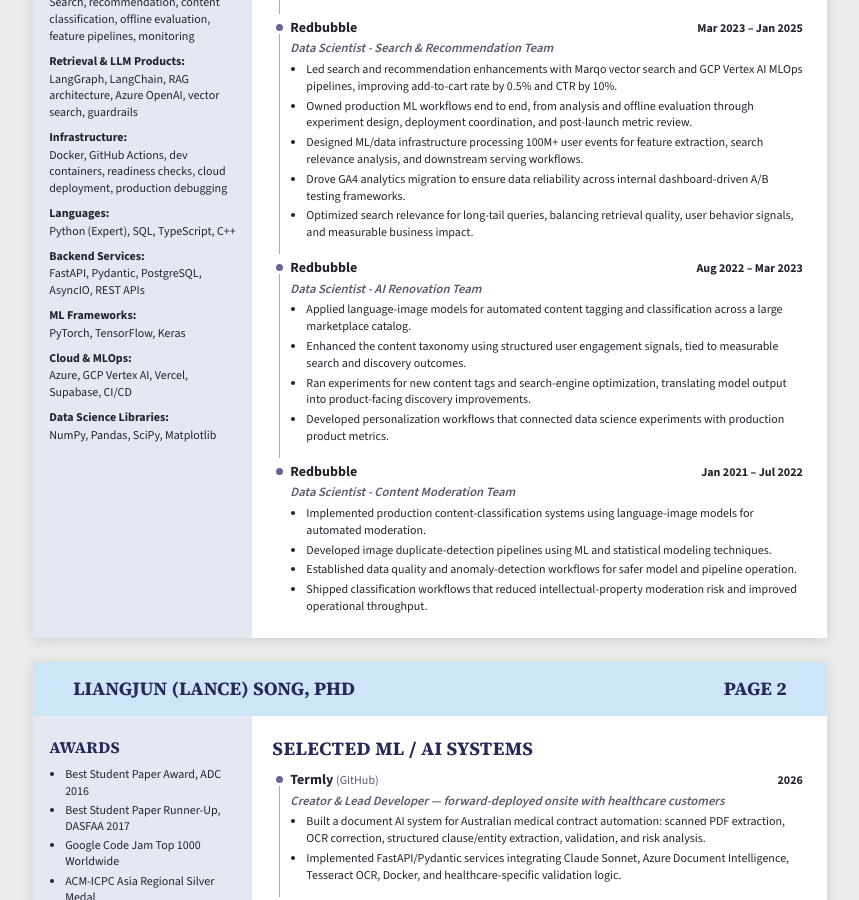
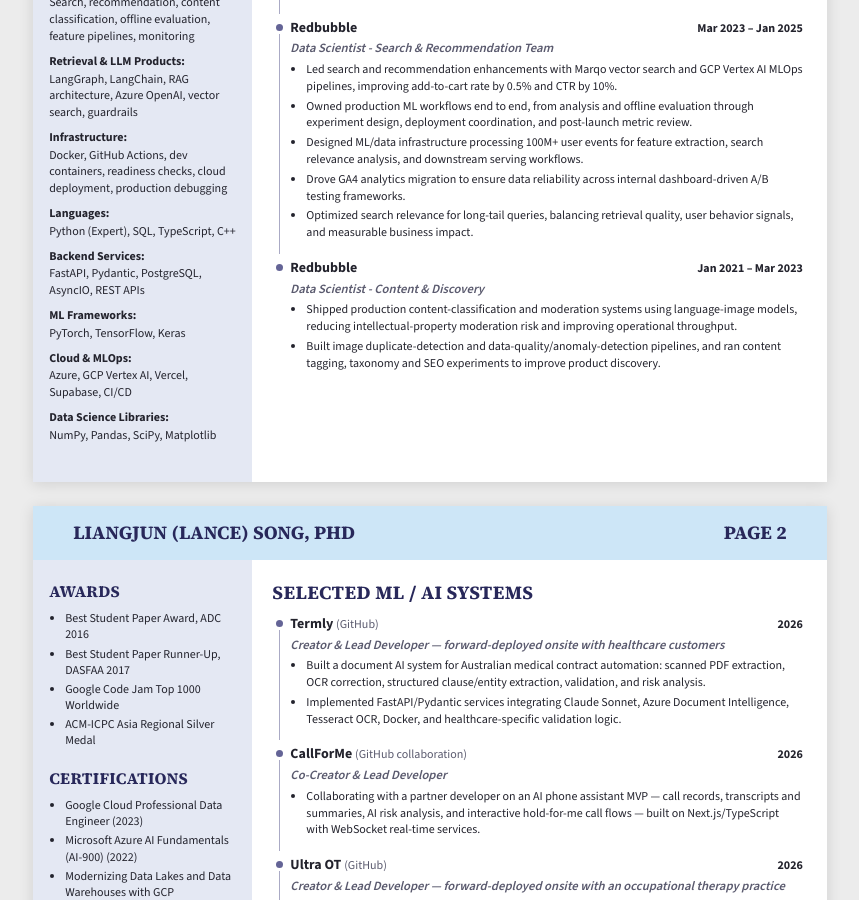
Before and after one commit to lycanlancelot/lycanlancelot.github.io, a Jekyll site: the page cv.html, which Jekyll copies as it is, in a window 1280 px wide and 900 px high, scrolled down 945 px. Shown: the whole window, without its empty margins (210-1069 px from the left). Built offline with Jekyll 4.4.1, drawn with Linux system fonts in a browser that asks for light colours.

Commit message:
fix: stop cv.html and cv-ds.html clipping the oldest role off page 1
Both had 7 work entries; the 7th (Content Moderation) silently overflowed
the fixed A4 page-1 (overflow:hidden) and vanished from the printed PDF.
Merged the two oldest Redbubble entries (AI Renovation + Content Moderation)
into one "Content & Discovery" (Jan 2021 – Mar 2023, 2 bullets), matching
cv-fde. Verified: 2 pages, every work role on page 1, page 1 ends on a
complete line, publications intact on page 2.

```diff
--- a/cv.html
+++ b/cv.html
@@ -469,28 +469,12 @@
         <div class="tl-entry">
           <div class="tl-head">
             <div class="company">Redbubble</div>
-            <div class="dates">Aug 2022 – Mar 2023</div>
+            <div class="dates">Jan 2021 – Mar 2023</div>
           </div>
-          <div class="tl-role">Data Scientist - AI Renovation Team</div>
+          <div class="tl-role">Data Scientist - Content &amp; Discovery</div>
           <ul>
-            <li>Applied language-image models for automated content tagging and classification across a large marketplace catalog.</li>
-            <li>Enhanced the content taxonomy using structured user engagement signals, tied to measurable search and discovery outcomes.</li>
-            <li>Ran experiments for new content tags and search-engine optimization, translating model output into product-facing discovery improvements.</li>
-            <li>Developed personalization workflows that connected data science experiments with production product metrics.</li>
-          </ul>
-        </div>
-
-        <div class="tl-entry">
-          <div class="tl-head">
-            <div class="company">Redbubble</div>
-            <div class="dates">Jan 2021 – Jul 2022</div>
-          </div>
-          <div class="tl-role">Data Scientist - Content Moderation Team</div>
-          <ul>
-            <li>Implemented production content-classification systems using language-image models for automated moderation.</li>
-            <li>Developed image duplicate-detection pipelines using ML and statistical modeling techniques.</li>
-            <li>Established data quality and anomaly-detection workflows for safer model and pipeline operation.</li>
-            <li>Shipped classification workflows that reduced intellectual-property moderation risk and improved operational throughput.</li>
+            <li>Shipped production content-classification and moderation systems using language-image models, reducing intellectual-property moderation risk and improving operational throughput.</li>
+            <li>Built image duplicate-detection and data-quality/anomaly-detection pipelines, and ran content tagging, taxonomy and SEO experiments to improve product discovery.</li>
           </ul>
         </div>
       </div>
```
Also changed, not shown: cv-ds.html (+4 -20 lines).
